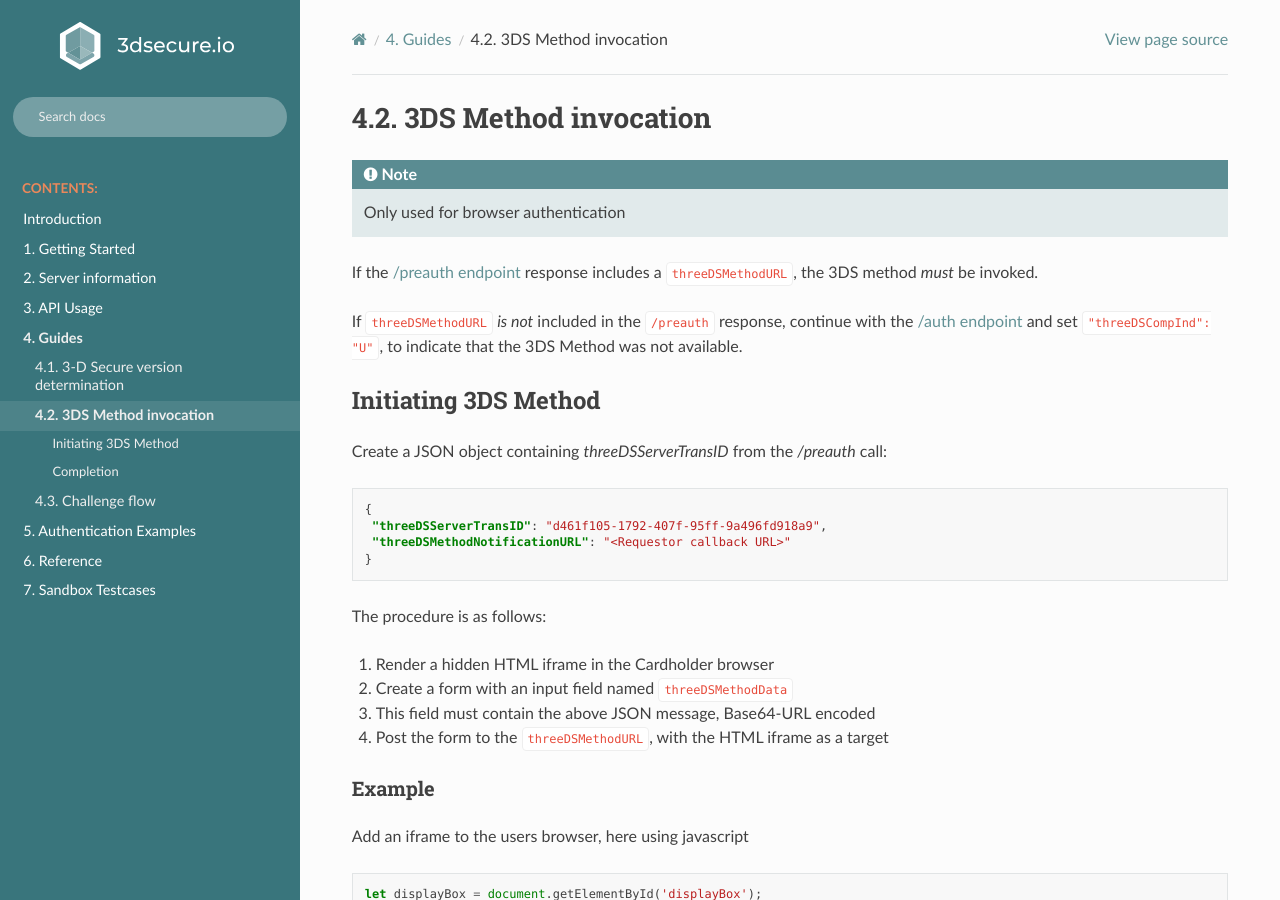
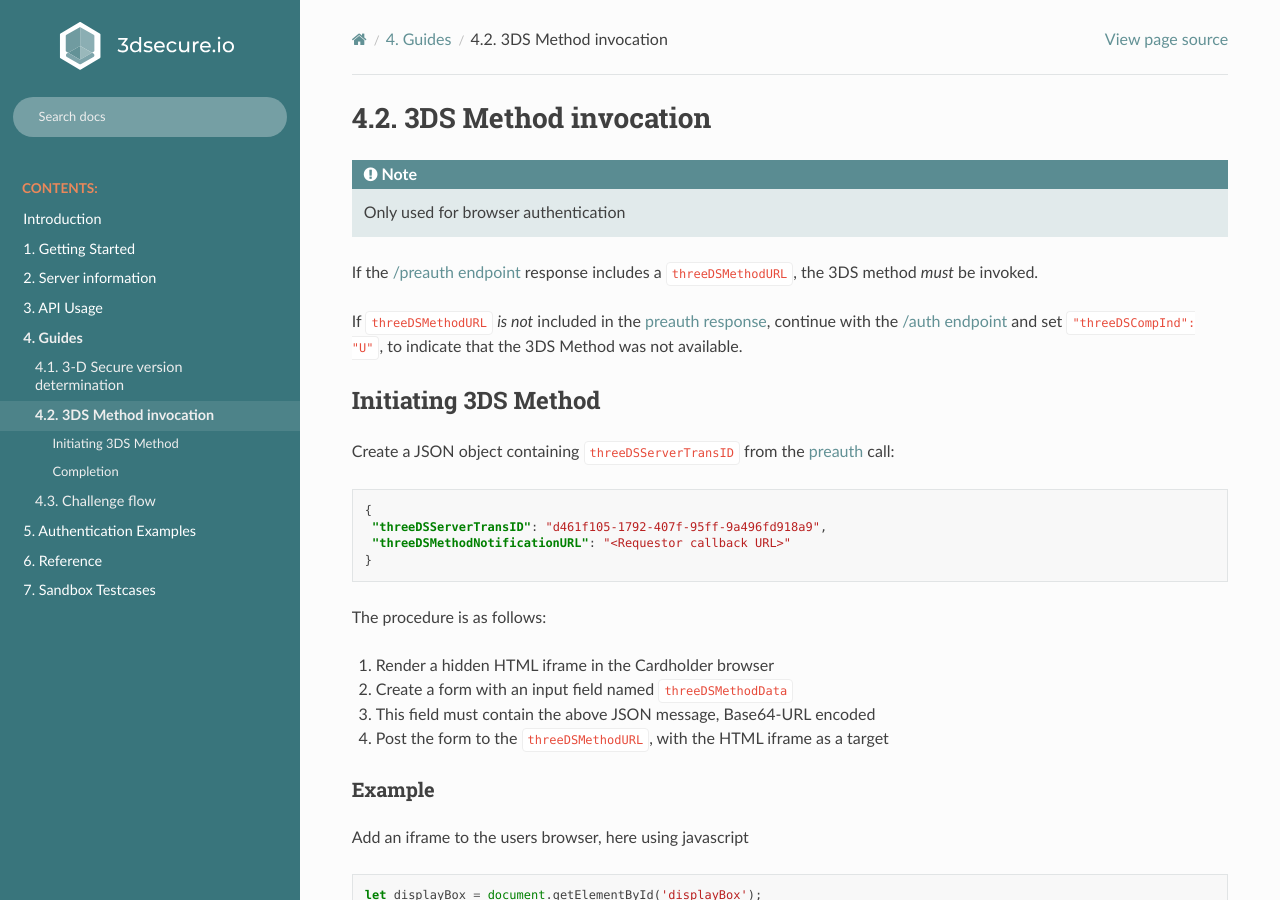
Before and after one commit to clearhaus/3DSv2-api-documentation, a Sphinx documentation site: the page built from source/3dsmethod.rst, in a window 1280 px wide and 900 px high. Built offline with Sphinx 7.4.7 and the Read the Docs theme 2.0.0, drawn with Linux system fonts in a browser that asks for light colours; part of the change alters nothing that is shown.

```diff
--- a/source/3dsmethod.rst
+++ b/source/3dsmethod.rst
@@ -9,15 +9,15 @@
 If the :ref:`preauth-usage` response includes a ``threeDSMethodURL``,
 the 3DS method *must* be invoked.
 
-If ``threeDSMethodURL`` *is not* included in the ``/preauth`` response, continue
-with the :ref:`auth-usage` and set ``"threeDSCompInd": "U"``, to indicate that
-the 3DS Method was not available.
+If ``threeDSMethodURL`` *is not* included in the :ref:`preauth response
+<preauth-response>`, continue with the :ref:`auth-usage` and set
+``"threeDSCompInd": "U"``, to indicate that the 3DS Method was not available.
 
 Initiating 3DS Method
 ---------------------
 
-Create a JSON object containing `threeDSServerTransID` from the `/preauth`
-call:
+Create a JSON object containing ``threeDSServerTransID`` from the :ref:`preauth
+<preauth-usage>` call:
 
 .. code-block:: json
 
```
